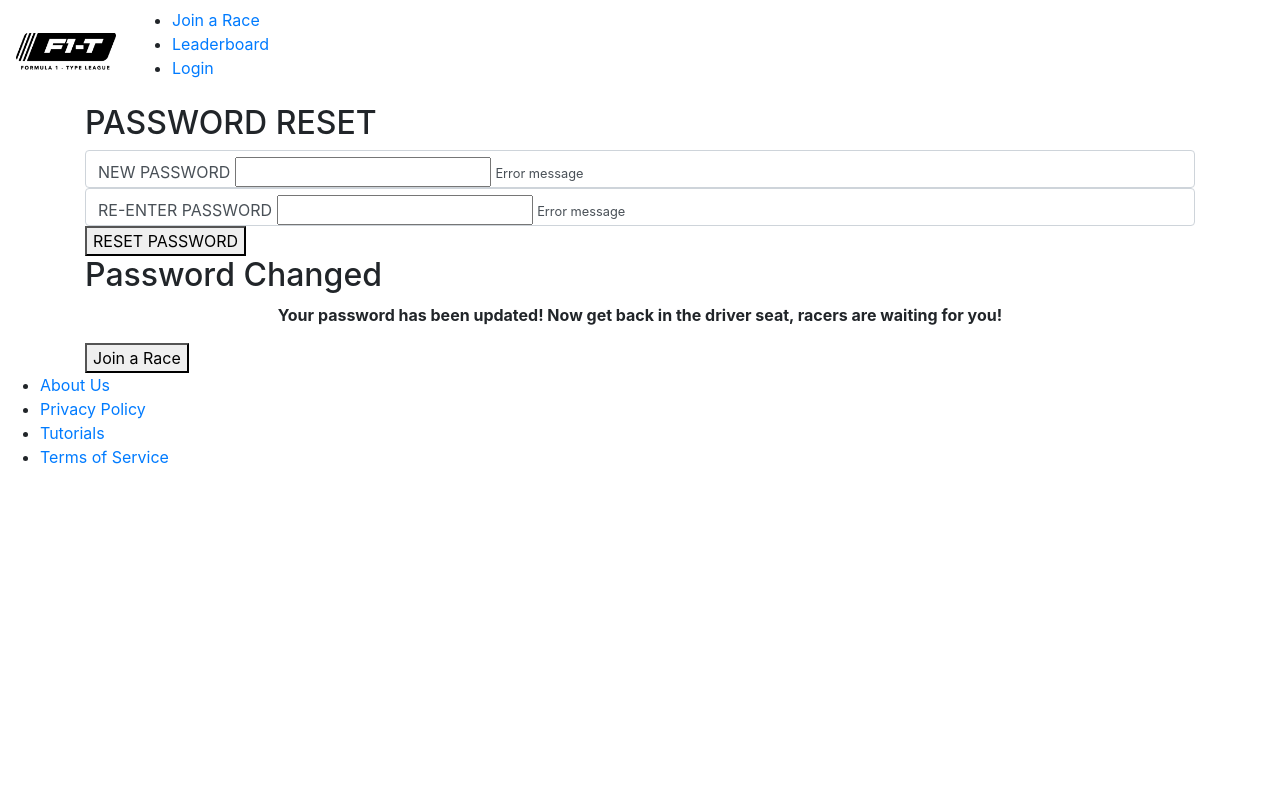
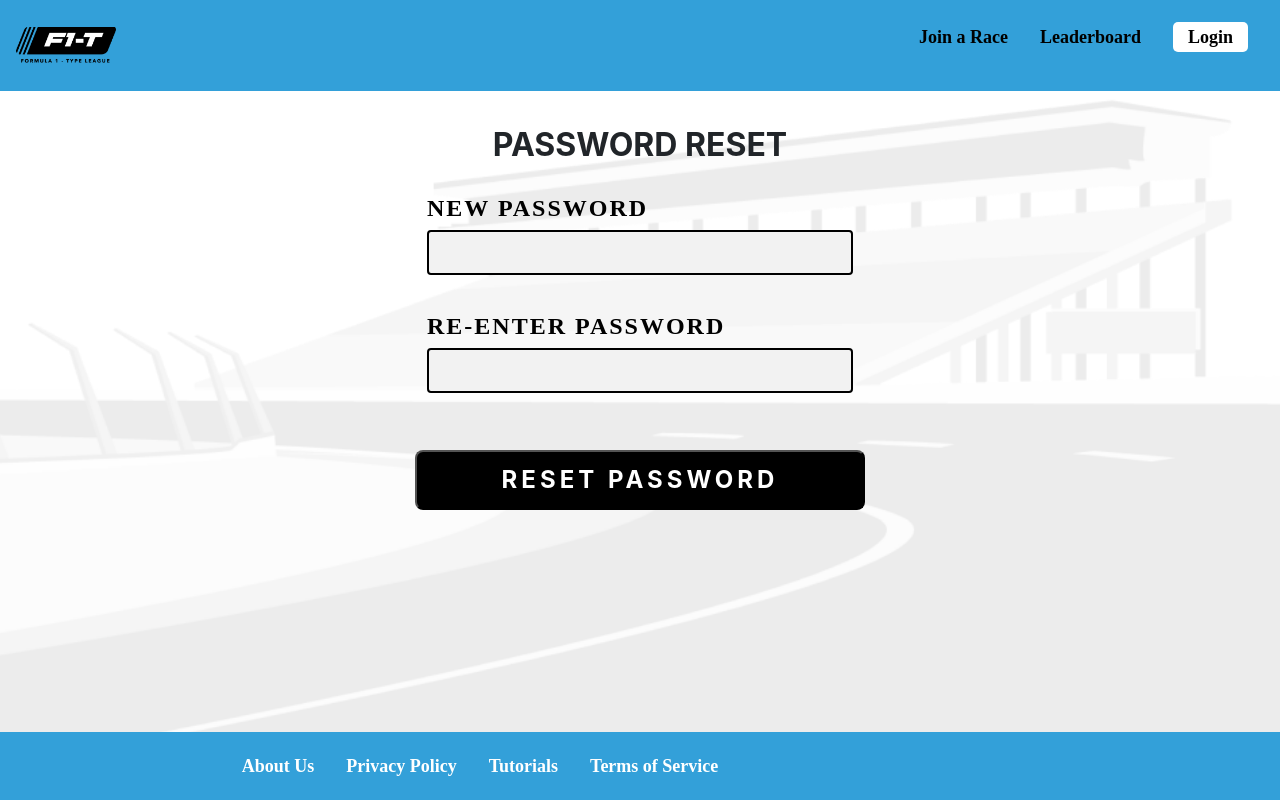
Before and after one commit to am-vishal/emortech-assesment-solution, a plain HTML site: page index.html in a window 1280 px wide. Drawn offline with nearby package versions, Linux system fonts and the light colour scheme; the site is published under a folder, as on GitHub Pages, so addresses that start at the root find nothing.

Commit message:
separated style and script file

```diff
--- a/index.html
+++ b/index.html
@@ -7,7 +7,7 @@
     <title>Reset Password Using Vanilla JavaScript</title>
     <meta name="description" content="created by Vishal Kumar">
     <link rel="stylesheet" href="https://maxcdn.bootstrapcdn.com/bootstrap/4.5.2/css/bootstrap.min.css">
-    <link href="/style.css" rel="stylesheet">
+    <link href="style.css" rel="stylesheet">
 </head>
 
 <body>
@@ -58,7 +58,7 @@
         </ul>
     </footer>
 
-    <script src="/script.js"> </script>
+    <script src="script.js"> </script>
 </body>
 
 </html>
```
